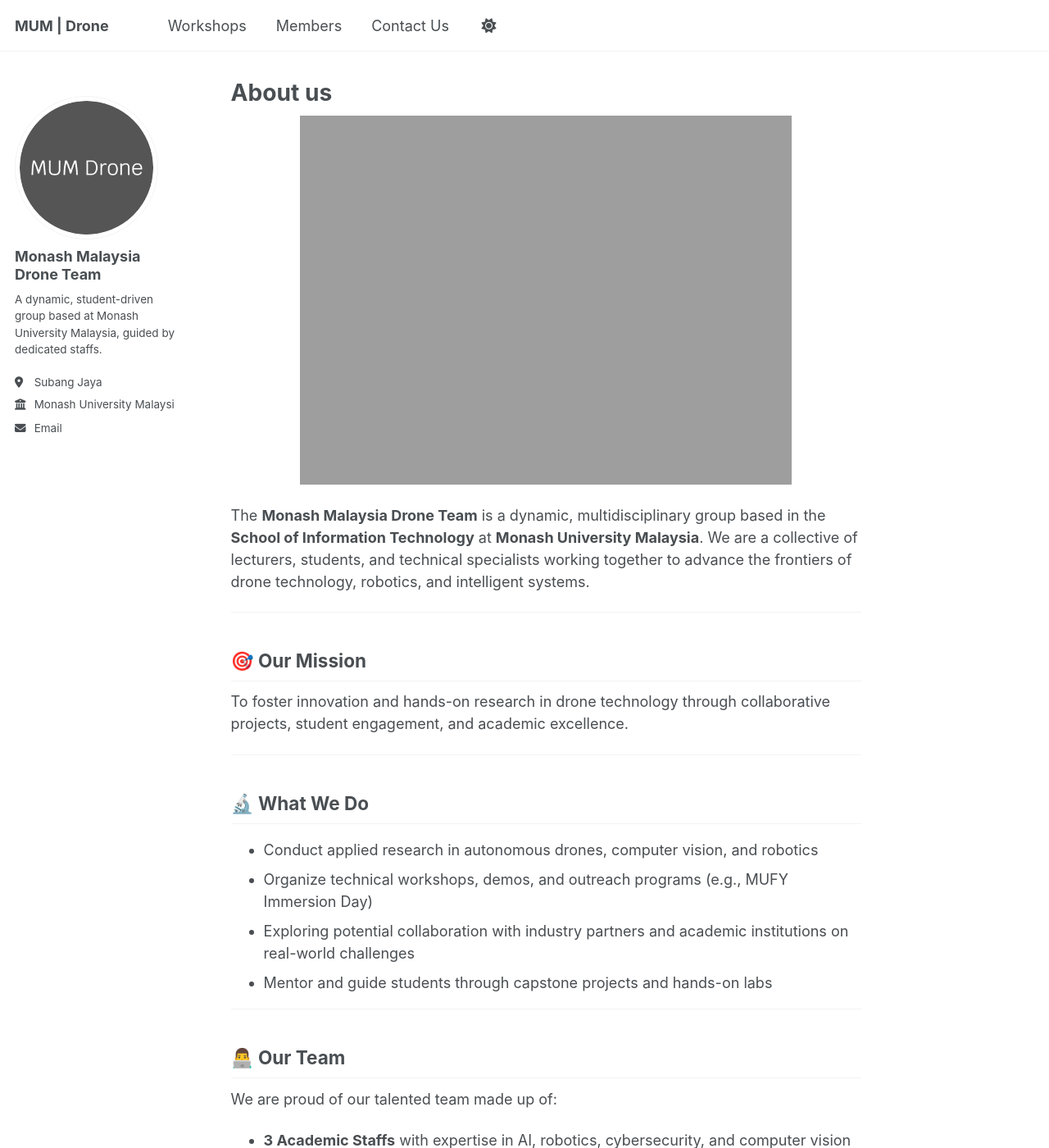
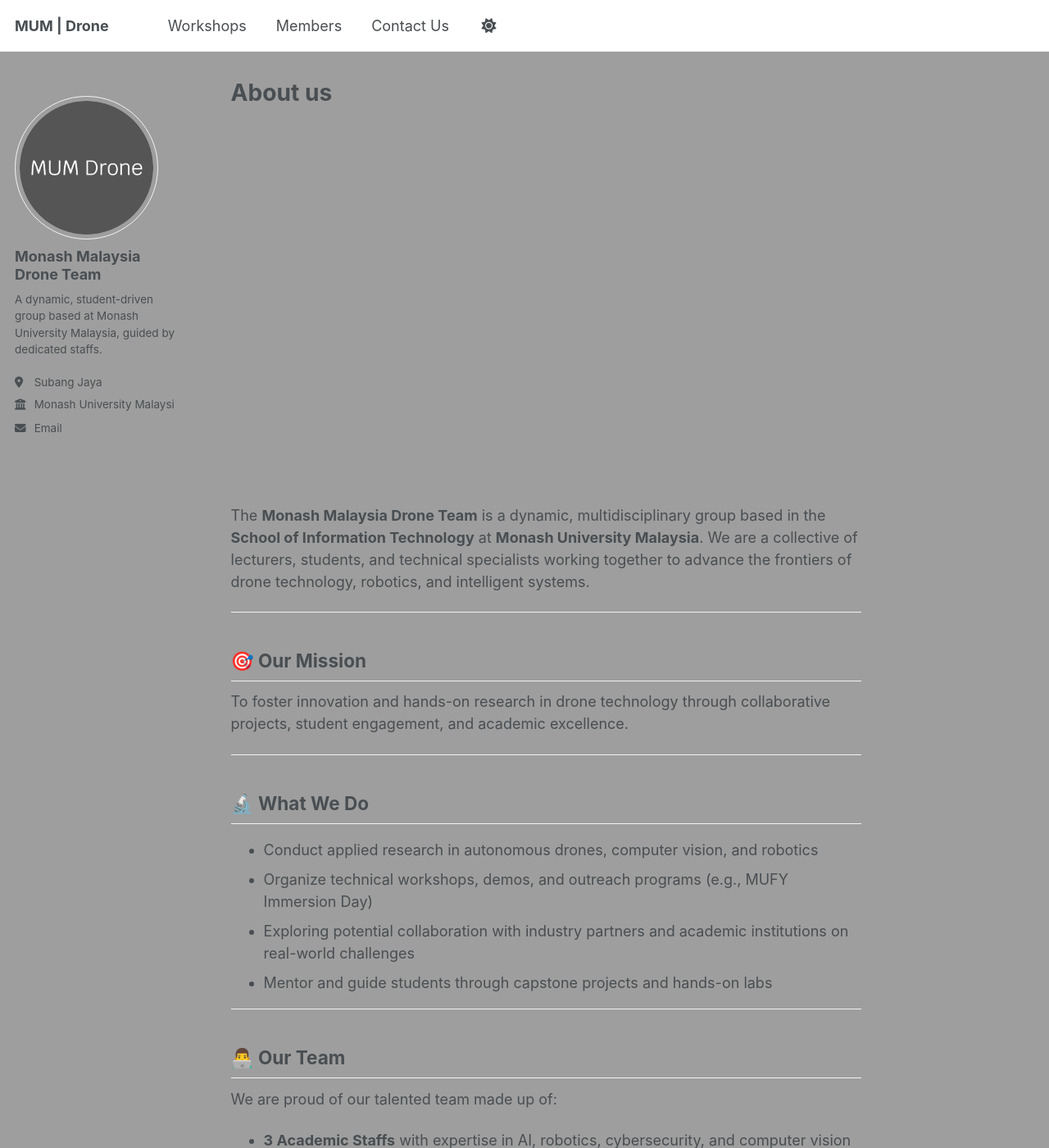
Before and after one commit to noobasuna/monash_drone, a Jekyll site: the page built from _pages/about.md, in a window 1280 px wide and 1400 px high. Shown: the whole window at 82% size. Built offline with Jekyll 4.4.1, drawn with Linux system fonts in a browser that asks for light colours.

Commit message:
Update about.md

```diff
--- a/_pages/about.md
+++ b/_pages/about.md
@@ -6,6 +6,14 @@ redirect_from:
   - /about/
   - /about.html
 ---
+<style>
+  body {
+    background-image: url('https://noobasuna.github.io/monash_drone/images/359.jpg');
+    background-size: cover;
+    background-position: center;
+    background-repeat: no-repeat;
+  }
+</style>
 
 <p align="center">
   <img src="https://noobasuna.github.io/monash_drone/images/359.jpg" alt="About Us" width="600"/>
```
